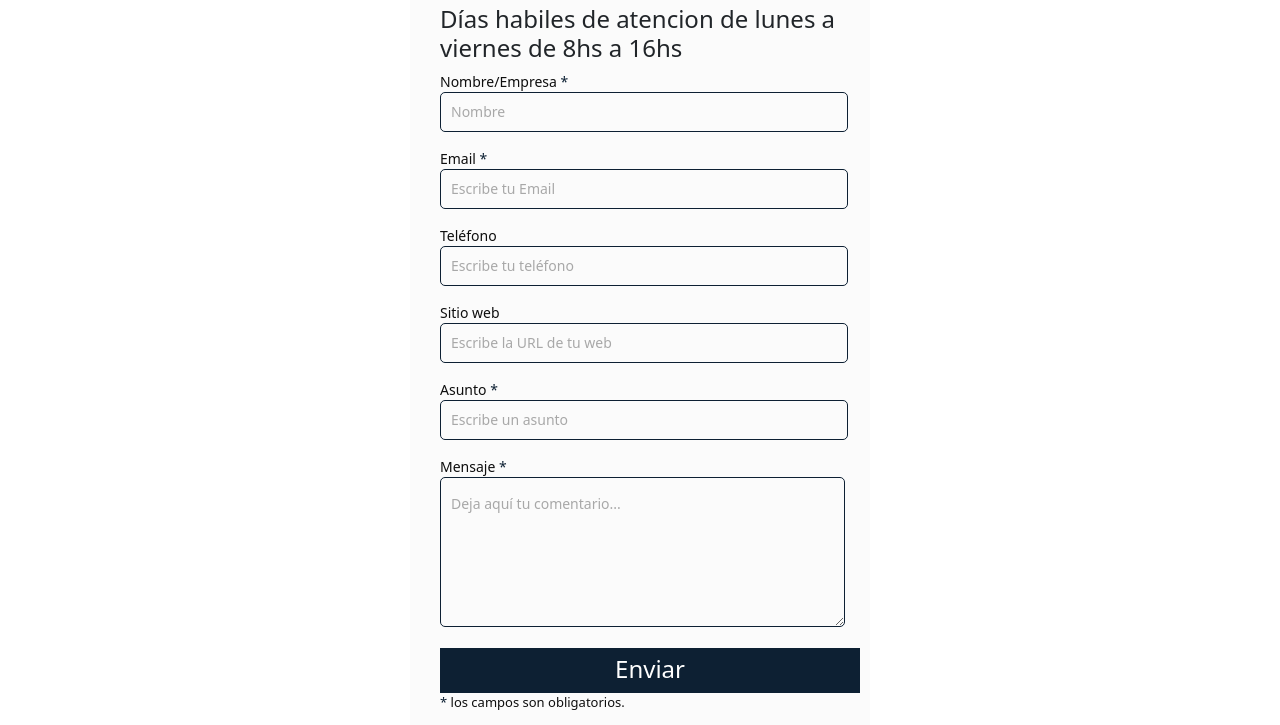
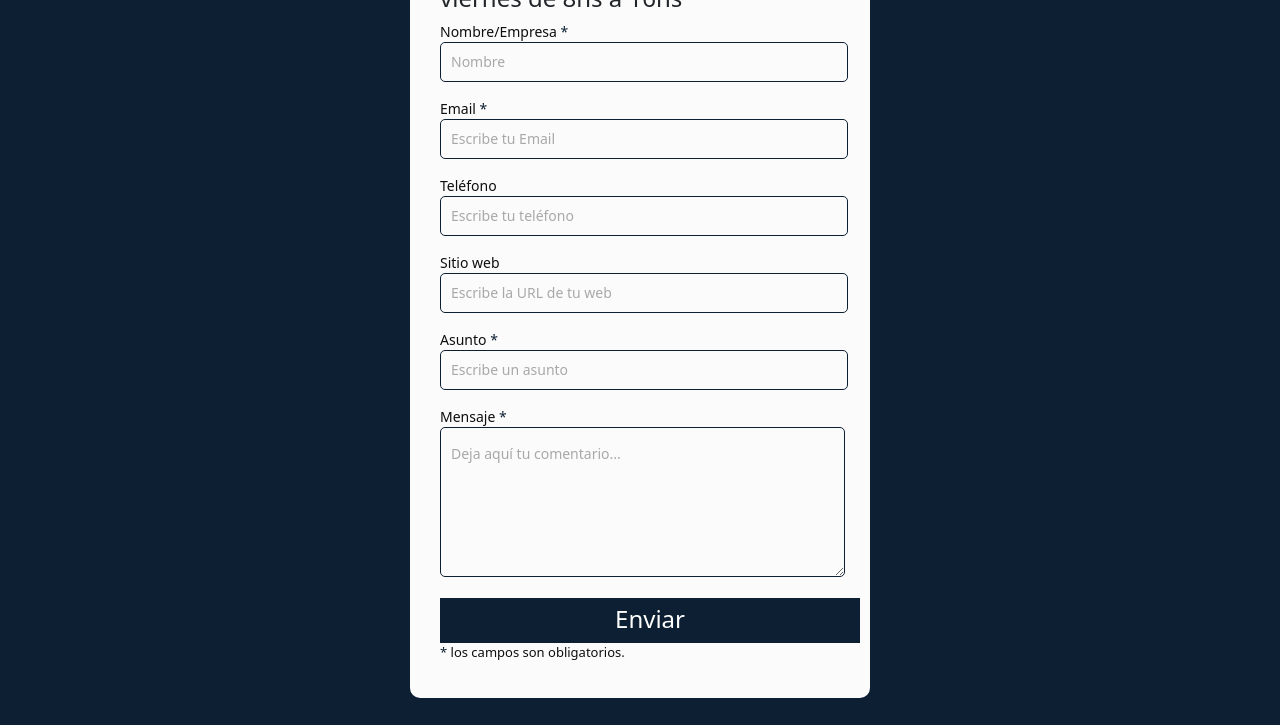
Before and after one commit to Chind4mo/PreEntregaJuanChindamo, a website: page pages/contacto.html in a window 1280 px wide. Shown: the part 390-1115 px from the top of the page. Drawn offline with nearby package versions, Linux system fonts and the light colour scheme; a web font is replaced by a local one.

Commit message:
FINALIZAR

```diff
--- a/pages/contacto.html
+++ b/pages/contacto.html
@@ -47,7 +47,7 @@
 
     <main>
 
-        <section>
+        <section class="forms">
 
 
             <div class="contact_form">
--- a/sass/views/_contacto.scss
+++ b/sass/views/_contacto.scss
@@ -1,19 +1,26 @@
 body {
     height: 100%;
     font-family: 'Noto Sans', sans-serif;
+}
+
+.forms {
     background-color: $Bodycolor;
+    display: flex;
+    align-items: center;
+    justify-content: center;
+    flex-direction: column;
 }
 
 
 .contact_form {
     width: 460px;
     height: auto;
-    margin: 80px auto;
     border-radius: 10px;
     padding-top: 30px;
     padding-bottom: 20px;
     background-color: $Semiwhitecolor;
     padding-left: 30px;
+    margin: 30px;
 }
 
 
```
Also changed, not shown: css/main.css, 1 other file.
